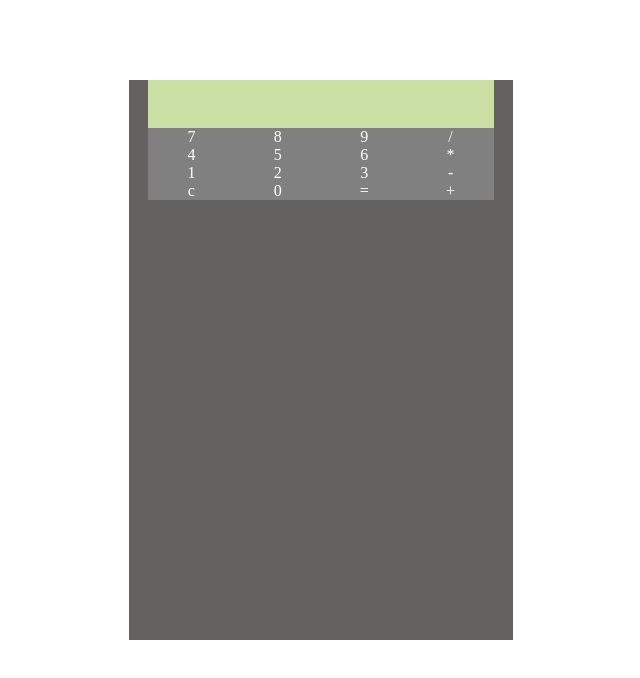
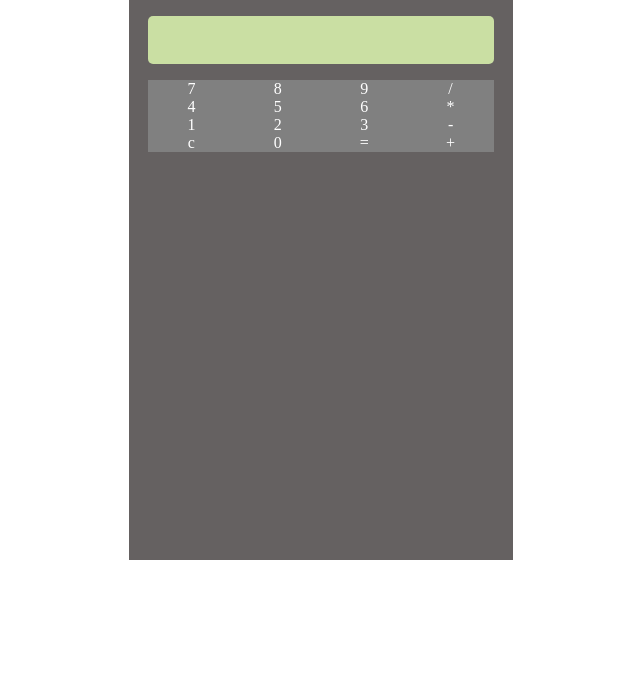
Before and after one commit to scribeNcode/calculator, a plain HTML site: page index.html in a window 1280 px wide. Shown: the whole page, without its empty margins (319-959 px from the left). Drawn offline with Linux system fonts and the light colour scheme.

Commit message:
add border radius and margin top and bottom  to result div

```diff
--- a/style.css
+++ b/style.css
@@ -6,18 +6,23 @@
 
 
 .container{
+    display: flex;
+    flex-direction: column;
+    justify-content: baseline;
     background-color: rgba(85, 81, 81, 0.904);
     width: 30%;
     height: 70vh;
-    margin-top: 2rem;
+
 }
 
 
 #result{
     width: 90%;
     height: 3rem;
-    margin-top: 5rem;
+    margin-top: 1rem;
     background-color: #cadfa3;
+    border-radius: 5px;
+    margin-bottom: 1rem;
 
 }
 
```
